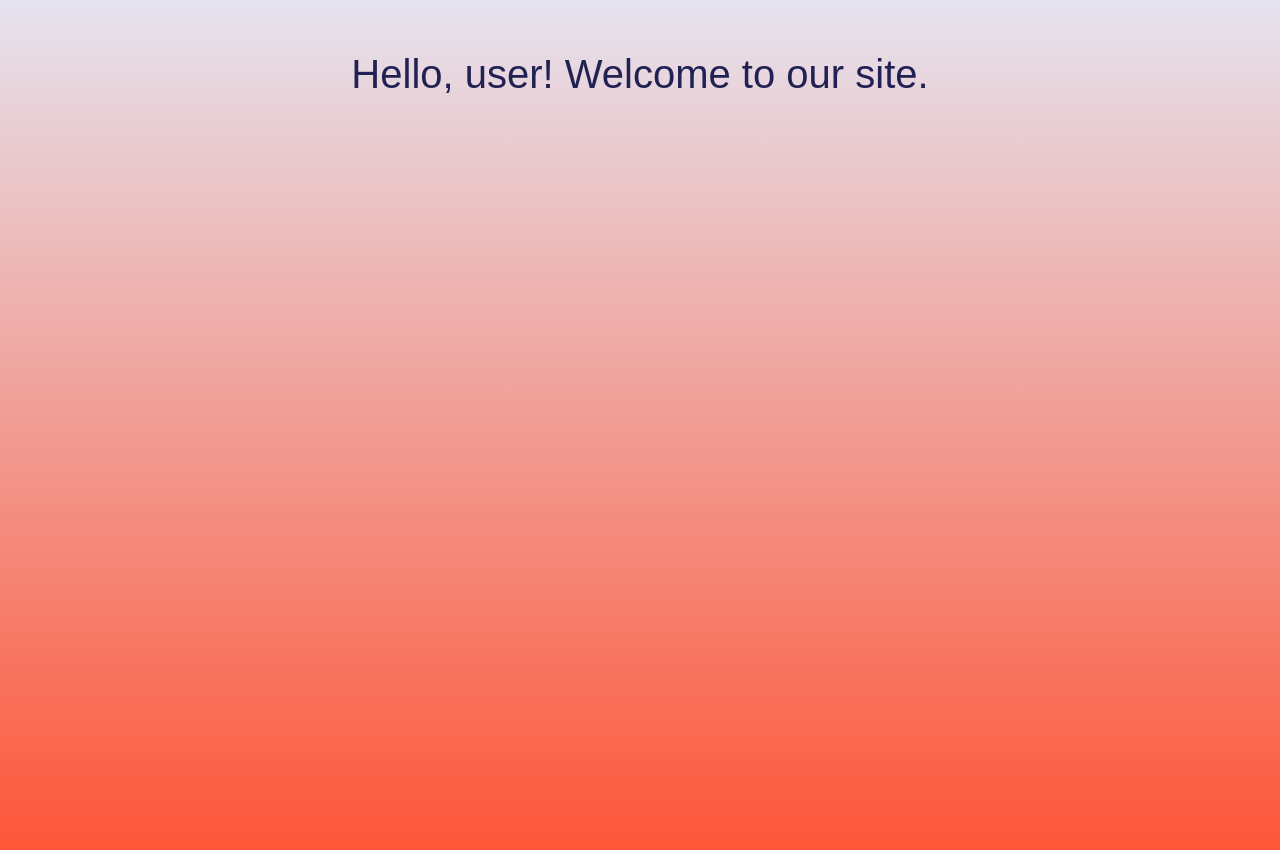
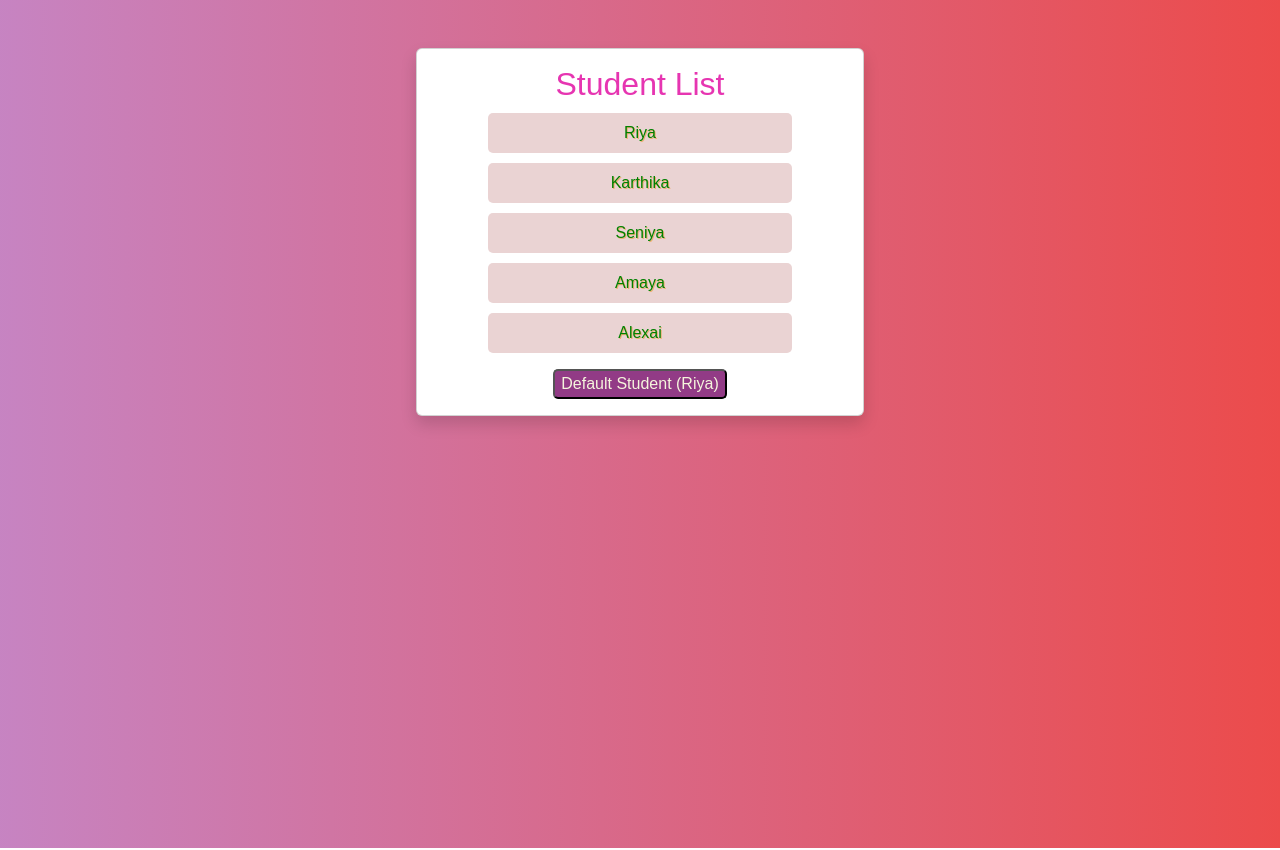
Before and after one commit to karthika525/hello-world, a React (Create React App) app: page / in a window 1280 px wide. Built offline with nearby package versions, Linux system fonts and the light colour scheme.

Commit message:
Welcome message display on clicking student name

```diff
--- a/package.json
+++ b/package.json
@@ -10,6 +10,7 @@
     "bootstrap": "^5.3.8",
     "react": "^19.2.0",
     "react-dom": "^19.2.0",
+    "react-router-dom": "^7.9.4",
     "react-scripts": "5.0.1",
     "web-vitals": "^2.1.4"
   },
--- a/src/App.css
+++ b/src/App.css
@@ -1,9 +1,25 @@
 
 body {
-  background-image:linear-gradient(to bottom,rgba(223, 220, 235, 0.8),rgba(253, 43, 6, 0.8));
+  background-image:linear-gradient(to left,rgba(231, 30, 30, 0.8),rgba(144, 13, 135, 0.508));
   font-family: "Arial",sans-serif;
   height: 100vh;
 }
 h1{
-  color: rgba(9, 12, 66, 0.893);
+  color: rgba(56, 20, 189, 0.893);
 }
+h2{
+  color: rgba(227, 29, 168, 0.893);
+}
+li{
+  font-weight: lighter;
+  text-shadow: 1px 1px rgba(237, 140, 13, 0.5);
+}
+button{
+  background-color: rgb(146, 59, 134);
+  color: beige;
+  border-radius: 5px;
+  cursor: pointer;
+}
+button:hover{
+  background-color: rgb(103, 23, 95);
+}
--- a/src/App.js
+++ b/src/App.js
@@ -1,15 +1,12 @@
-import React, { useEffect } from 'react';
+import React from "react";
+import StudentList from "./components/StudentList";
 import "bootstrap/dist/css/bootstrap.min.css";
-import "./App.css";
+
 function App() {
-  useEffect(() => {console.log("Welcome message displayed.");
-  }, []);
-
   return (
-  <div style={{ textAlign: "center", marginTop: "50px" }}>
-  <h1>Hello, user! Welcome to our site.</h1>
+  <div>
+  <StudentList />
   </div>
   );
 }
-
 export default App;
--- /dev/null
+++ b/src/components/Student.js
@@ -0,0 +1,15 @@
+import React from "react";
+import { useParams,useNavigate} from "react-router-dom";
+
+function Student() {
+  const { name } = useParams();
+  const navigate = useNavigate();
+  return (
+    <div style={{ textAlign: "center", marginTop: "100px" }}>
+    <h1>Welcome, {name}!</h1>
+    <button onClick={() => navigate("/")}>Back to Student List</button>
+    </div>
+  );
+}
+
+export default Student;
--- /dev/null
+++ b/src/components/StudentList.js
@@ -0,0 +1,27 @@
+import React from "react";
+import { Link, useNavigate } from "react-router-dom";
+
+function StudentList() {
+const students = ["Riya", "Karthika","Seniya", "Amaya","Alexai"];
+const navigate = useNavigate();
+
+return (
+<div className="container mt-5 d-flex justify-content-center mx-auto">
+<div className="card shadow text-center" style={{ width: '28rem' }}>
+<div className="card-body">
+<h2>Student List</h2>
+<ul style={{ listStyleType: "none", padding: 0 }}> {students.map((name) => (
+<li key={name} style={{ margin: "10px" }}>
+<Link to={`/student/${name}`} style={{ textDecoration: "none", color: "green",
+    backgroundColor:"#ead3d3ff",display:"block",padding:"8px",margin:"5px 45px",borderRadius:"5px"}}>{name}</Link>
+</li>
+))}
+</ul>
+<button onClick={() => navigate("/student/Riya")}>Default Student (Riya)</button>
+</div>
+</div>
+</div>
+);
+}
+
+export default StudentList;
--- /dev/null
+++ b/src/components/router.js
@@ -0,0 +1,10 @@
+import { createBrowserRouter } from "react-router-dom";
+import App from "../App";
+import Student from "./Student";
+
+const router = createBrowserRouter([
+  { path: "/", element: <App /> },
+  { path: "/student/:name", element: <Student /> },
+]);
+
+export default router;
--- a/src/index.js
+++ b/src/index.js
@@ -1,15 +1,22 @@
-import React from 'react';
-import ReactDOM from 'react-dom/client';
-import './index.css';
-import App from './App';
-import reportWebVitals from './reportWebVitals';
-
-const root = ReactDOM.createRoot(document.getElementById('root'));
+import React from "react";
+import ReactDOM from "react-dom/client";
+import "./index.css";
+import { RouterProvider } from "react-router-dom";
+import router from "./components/router";
+import reportWebVitals from "./reportWebVitals";
+import "./App.css";
+const root = ReactDOM.createRoot(document.getElementById("root"));
 root.render(
   <React.StrictMode>
-    <App />
+    <RouterProvider router={router} />
   </React.StrictMode>
 );
+
+
+
+
+
+
 
 // If you want to start measuring performance in your app, pass a function
 // to log results (for example: reportWebVitals(console.log))
```
Also changed, not shown: 1 other file (tests, documents, lock files or other folders).
